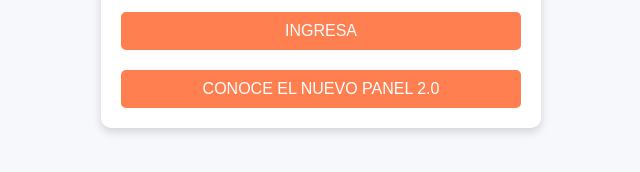
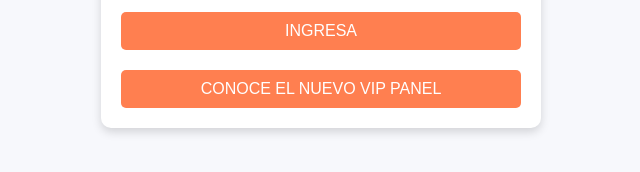
Before and after one commit to BestworkInstitute/Panel_Ejecutivas_OK, a plain HTML site: page index.html in a window 1280 px wide. Shown: the part 464-636 px from the top of the page, 319-959 px from the left. Drawn offline with Linux system fonts and the light colour scheme.

Commit message:
Update index.html

```diff
--- a/index.html
+++ b/index.html
@@ -65,8 +65,8 @@
     <button class="panel-button" onclick="window.location.href='https://panel-ejecutiva-2024.vercel.app/'">
         INGRESA
     </button>
-    <button class="panel-button" onclick="window.location.href='https://panel-ejecutiva-2024.vercel.app/'">
-        CONOCE EL NUEVO PANEL 2.0
+    <button class="panel-button" onclick="window.location.href='https://vipanel-dun.vercel.app/'">
+        CONOCE EL NUEVO VIP PANEL
     </button>
 </div>
 
```
